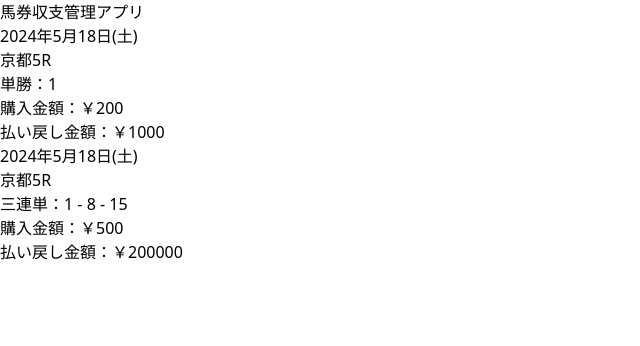
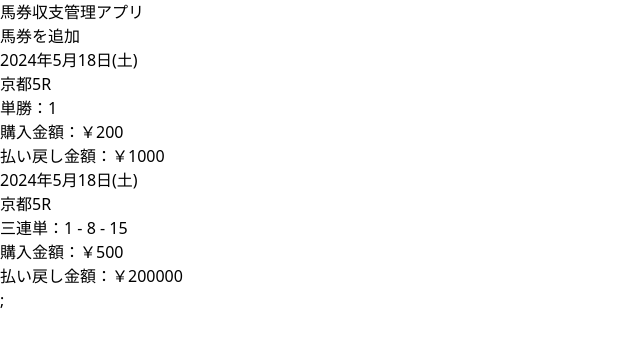
Before and after one commit to tukumo-n9/horse-racing-betting-ticket-manager, a React (Vite) app: page / in a window 1280 px wide. Shown: the top 346 px of the page, without its empty margins (0-640 px from the left). Built offline with nearby package versions, Linux system fonts and the light colour scheme.

Commit message:
#46 トップページのコンポーネントに追加ボタンを追加

```diff
--- a/src/routes/Index.tsx
+++ b/src/routes/Index.tsx
@@ -1,5 +1,11 @@
+import { Link } from "react-router-dom";
 import TicketsList from "../features/tickets/TicketsList";
 
 export default function Index() {
-  return <TicketsList />;
+  return (
+    <>
+      <Link to={`/add-ticket/`}>馬券を追加</Link>
+      <TicketsList />;
+    </>
+  );
 }
```
